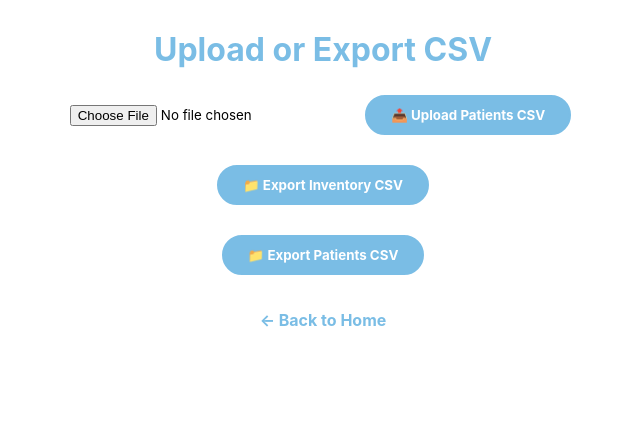
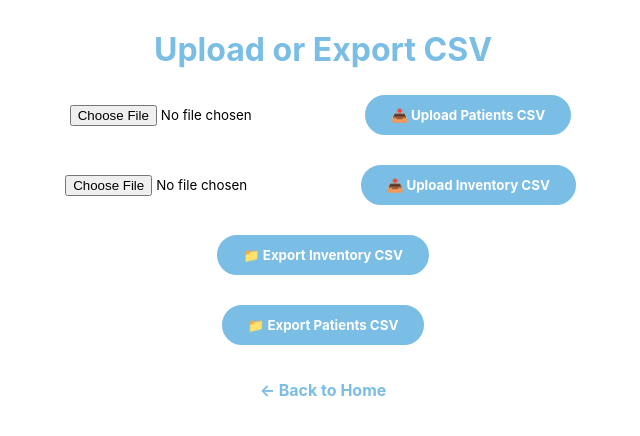
Before and after one commit to thomas0997/PatientsListFinal, a Flask app: page /upload in a window 1280 px wide. Shown: the top 436 px of the page, without its empty margins (317-957 px from the left). Run offline with Flask 3, Linux system fonts and the light colour scheme.

Commit message:
Upload CSV Inventory

```diff
--- a/app.py
+++ b/app.py
@@ -35,6 +35,7 @@ def upload_csv():
             if not file or file.filename == "":
                 flash("No file selected")
                 return redirect(request.url)
+
             if not file.filename.endswith(".csv"):
                 flash("Please upload a CSV file")
                 return redirect(request.url)
@@ -54,36 +55,54 @@ def upload_csv():
                         (row["First Name"], row["Last Name"], row["D.O.B (MM/DD/YYYY)"], row["Address"])
                     )
                 db.commit()
-                flash("Patients CSV uploaded and database updated!")
+                flash("Patients CSV imported and database reset!")
             except Exception as e:
-                flash(f"Upload error: {e}")
+                flash(f"Error uploading patients CSV: {e}")
+            return redirect(request.url)
+
+        elif action == "upload_inventory":
+            file = request.files.get("file")
+            if not file or file.filename == "":
+                flash("No file selected")
+                return redirect(request.url)
+
+            if not file.filename.endswith(".csv"):
+                flash("Please upload a CSV file")
+                return redirect(request.url)
+
+            try:
+                stream = io.StringIO(file.stream.read().decode("UTF8"))
+                reader = csv.DictReader(stream)
+
+                db = get_inventory_db()
+                db.execute("DELETE FROM medicines")
+                for row in reader:
+                    name = row["Name"]
+                    quantity = int(row["Quantity"])
+                    db.execute("INSERT INTO medicines (name, quantity) VALUES (?, ?)", (name, quantity))
+                db.commit()
+                flash("Inventory CSV uploaded and database updated!")
+            except Exception as e:
+                flash(f"Error uploading inventory CSV: {e}")
             return redirect(request.url)
 
         elif action == "export_inventory":
             db = get_inventory_db()
             meds = db.execute("SELECT * FROM medicines").fetchall()
+
             output = io.StringIO()
             writer = csv.writer(output)
-            writer.writerow(["Name", "Type", "Quantity"])
+            writer.writerow(["Name", "Quantity"])
             for med in meds:
-                writer.writerow([
-                    med["name"],
-                    med["type"] if "type" in med.keys() else "",
-                    med["quantity"]
-                ])
+                writer.writerow([med["name"], med["quantity"]])
             output.seek(0)
-            return send_file(io.BytesIO(output.getvalue().encode()), mimetype="text/csv", as_attachment=True, download_name="inventory_export.csv")
 
-        elif action == "export_patients":
-            db = get_patient_db()
-            rows = db.execute("SELECT * FROM patients").fetchall()
-            output = io.StringIO()
-            writer = csv.writer(output)
-            writer.writerow(["ID", "First Name", "Last Name", "D.O.B (MM/DD/YYYY)", "Address"])
-            for row in rows:
-                writer.writerow([row["id"], row["firstName"], row["lastName"], row["dob"], row["address"]])
-            output.seek(0)
-            return send_file(io.BytesIO(output.getvalue().encode()), mimetype="text/csv", as_attachment=True, download_name="patients_export.csv")
+            return send_file(
+                io.BytesIO(output.getvalue().encode()),
+                mimetype="text/csv",
+                as_attachment=True,
+                download_name="inventory_export.csv"
+            )
 
     return render_template("upload.html")
 
--- a/templates/upload.html
+++ b/templates/upload.html
@@ -62,21 +62,27 @@
 <h1>Upload or Export CSV</h1>
 
 <!-- Upload Patients CSV -->
-
 <form method="post" enctype="multipart/form-data">
-  <input type="file" name="file" accept=".csv" required>
-  <button type="submit" name="action" value="upload_patients">📤 Upload Patients CSV</button>
+    <input type="file" name="file" accept=".csv" required>
+    <button type="submit" name="action" value="upload_patients">📤 Upload Patients CSV</button>
 </form>
 
-<!-- Export Inventory -->
-<form method="post">
-  <button type="submit" name="action" value="export_inventory">📁 Export Inventory CSV</button>
+<!-- Upload Inventory CSV -->
+<form method="post" enctype="multipart/form-data">
+    <input type="file" name="file" accept=".csv" required>
+    <button type="submit" name="action" value="upload_inventory">📤 Upload Inventory CSV</button>
 </form>
 
-<!-- Export Patients -->
+<!-- Export Inventory CSV -->
 <form method="post">
-  <button type="submit" name="action" value="export_patients">📁 Export Patients CSV</button>
+    <button type="submit" name="action" value="export_inventory">📁 Export Inventory CSV</button>
 </form>
+
+<!-- Export Patients CSV -->
+<form action="{{ url_for('download_csv') }}" method="get">
+    <button type="submit">📁 Export Patients CSV</button>
+</form>
+
 <!-- Flash messages -->
 {% with messages = get_flashed_messages() %}
   {% if messages %}
```
